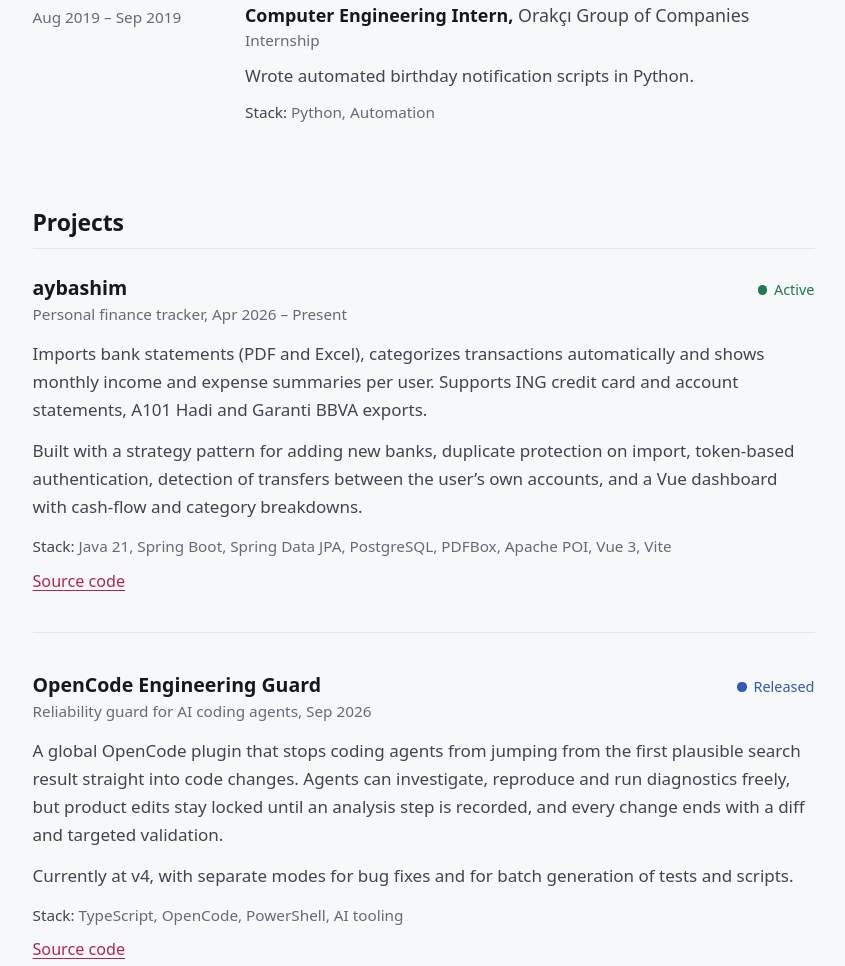
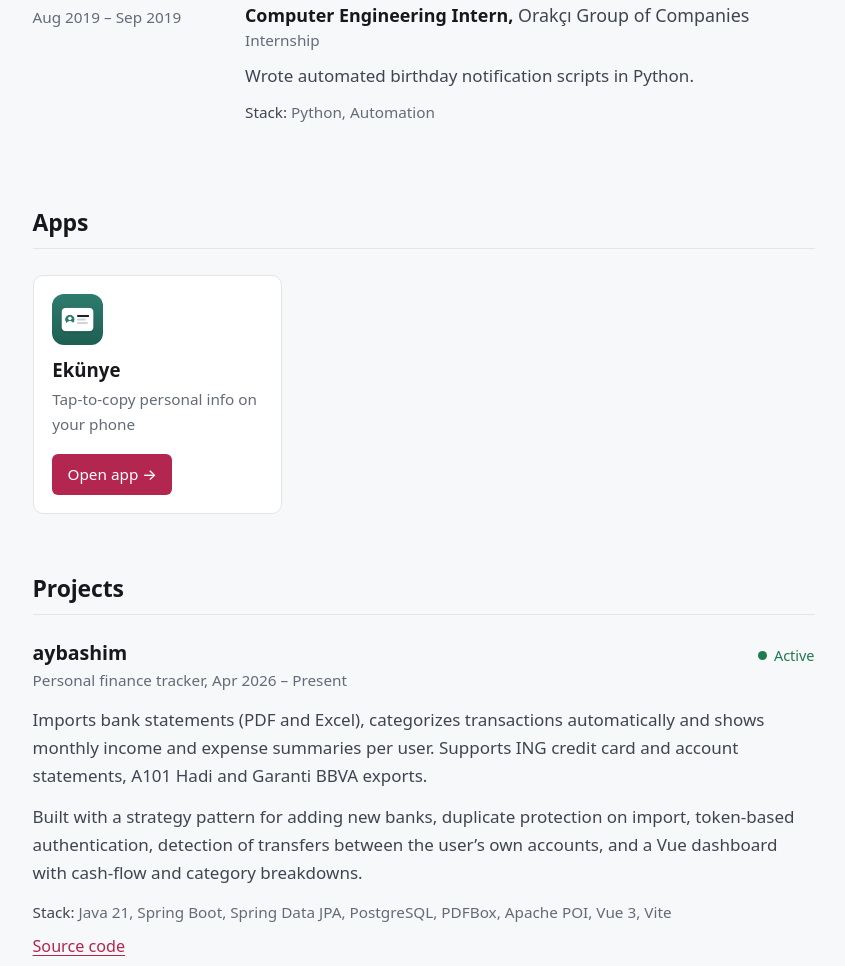
Before and after one commit to mifarosa/mifarosa.github.io, an Astro site: page / in a window 1280 px wide. Shown: the part 1745-2711 px from the top of the page, without its empty margins (378-1223 px from the left). Built offline with nearby package versions, Linux system fonts and the light colour scheme; Astro itself is replaced by a stand-in of ours; a web font is replaced by a local one.

Commit message:
Add Apps section with tiles for projects that have a live app
Co-Authored-By: Claude Opus 5.5 <noreply@anthropic.com>

```diff
--- /dev/null
+++ b/src/components/AppTiles.astro
@@ -0,0 +1,66 @@
+---
+import type { CollectionEntry } from 'astro:content';
+
+// Tiles for projects that have a live app (a `demo` URL); each tile opens the app
+interface Props {
+  apps: CollectionEntry<'projects'>[];
+}
+const { apps } = Astro.props;
+---
+<ul class="apps">
+  {apps.map(({ data }) => (
+    <li>
+      <a class="app" href={data.demo} rel="noopener">
+        {data.icon
+          ? <img class="app-icon" src={data.icon} alt="" width="48" height="48" loading="lazy" />
+          : <span class="app-icon app-initial" aria-hidden="true">{data.title.charAt(0)}</span>}
+        <span class="app-name">{data.title}</span>
+        <span class="app-desc">{data.subtitle}</span>
+        <span class="button app-open">Open app <span aria-hidden="true">→</span></span>
+      </a>
+    </li>
+  ))}
+</ul>
+
+<style>
+  .apps {
+    list-style: none;
+    display: grid;
+    grid-template-columns: repeat(auto-fill, minmax(12.5rem, 1fr));
+    gap: 1rem;
+  }
+  .app {
+    display: flex;
+    flex-direction: column;
+    align-items: flex-start;
+    height: 100%;
+    padding: 1.1rem;
+    border: 1px solid var(--rule);
+    border-radius: 10px;
+    background: var(--surface);
+    color: var(--ink);
+    text-decoration: none;
+    transition: border-color 0.15s, transform 0.15s;
+  }
+  .app:hover { border-color: var(--accent); transform: translateY(-2px); }
+  .app:hover .app-open { filter: brightness(1.08); }
+  .app-icon {
+    width: 3rem; height: 3rem;
+    border-radius: 12px;
+    margin-bottom: 0.75rem;
+  }
+  .app-initial {
+    display: grid; place-items: center;
+    background: var(--accent-soft);
+    color: var(--accent);
+    font-size: 1.4rem; font-weight: 800;
+  }
+  .app-name { font-size: 1.1rem; font-weight: 700; line-height: 1.3; }
+  .app-desc { color: var(--muted); font-size: 0.9rem; margin: 0.25rem 0 1rem; }
+  .app-open { margin-top: auto; font-size: 0.9rem; padding: 0.45rem 0.9rem; }
+
+  @media (prefers-reduced-motion: reduce) {
+    .app { transition: none; }
+    .app:hover { transform: none; }
+  }
+</style>
--- a/src/components/ProjectItem.astro
+++ b/src/components/ProjectItem.astro
@@ -24,7 +24,7 @@ const Heading = headingLevel;
   {(repo || demo) && (
     <p class="link-row">
       {repo && <a href={repo} rel="noopener">Source code</a>}
-      {demo && <a href={demo} rel="noopener">Live demo</a>}
+      {demo && <a href={demo} rel="noopener">Open app</a>}
     </p>
   )}
 </article>
--- a/src/content.config.ts
+++ b/src/content.config.ts
@@ -13,6 +13,7 @@ const projects = defineCollection({
     tags: z.array(z.string()),
     repo: z.string().url().optional(),
     demo: z.string().url().optional(),
+    icon: z.string().optional(),               // app icon under public/, shown in Apps
     featured: z.boolean().default(false),
     order: z.number().default(100),
   }),
--- a/src/content/projects/ekunye.md
+++ b/src/content/projects/ekunye.md
@@ -6,6 +6,7 @@ status: Active
 tags: [PWA, JavaScript]
 repo: https://github.com/mifarosa/ekunye
 demo: https://ekunye.mifarosa.com
+icon: /apps/ekunye.png
 featured: true
 order: 4
 ---
--- a/src/layouts/BaseLayout.astro
+++ b/src/layouts/BaseLayout.astro
@@ -23,6 +23,7 @@ const isHome = path === '/';
 const nav = [
   { id: 'about', label: 'About' },
   { id: 'experience', label: 'Experience' },
+  { id: 'apps', label: 'Apps' },
   { id: 'projects', label: 'Projects' },
   { id: 'skills', label: 'Skills' },
   { id: 'education', label: 'Education' },
--- a/src/pages/index.astro
+++ b/src/pages/index.astro
@@ -3,10 +3,12 @@ import { getCollection } from 'astro:content';
 import BaseLayout from '../layouts/BaseLayout.astro';
 import SectionTitle from '../components/SectionTitle.astro';
 import ProjectItem from '../components/ProjectItem.astro';
+import AppTiles from '../components/AppTiles.astro';
 import { profile, experience, skills, certifications, education, leadership } from '../data/profile';
 
 const projects = (await getCollection('projects')).sort((a, b) => a.data.order - b.data.order);
 const featured = projects.filter((p) => p.data.featured);
+const apps = projects.filter((p) => p.data.demo);
 
 // "Right now" facts, derived from the data so they stay in sync
 const currentJob = experience[0];
@@ -29,7 +31,7 @@ const building = projects.filter((p) => p.data.status === 'Active');
           <dt>Building</dt>
           <dd>
             {building.map((p, i) => (
-              <>{i > 0 && ', '}<a href={p.data.repo ?? '/projects'} rel="noopener">{p.data.title}</a></>
+              <>{i > 0 && ', '}<a href={p.data.demo ?? p.data.repo ?? '/projects'} rel="noopener">{p.data.title}</a></>
             ))}
             {' '}and <a href="/projects">a few other side projects</a>
           </dd>
@@ -65,6 +67,14 @@ const building = projects.filter((p) => p.data.status === 'Active');
       ))}
     </ol>
   </section>
+
+  <!-- APPS -->
+  {apps.length > 0 && (
+    <section id="apps" class="section">
+      <SectionTitle id="apps" title="Apps" />
+      <AppTiles apps={apps} />
+    </section>
+  )}
 
   <!-- PROJECTS -->
   <section id="projects" class="section">
```
Also changed, not shown: src/pages/projects.astro (+9 -0 lines), public/apps/ekunye.png (added).
